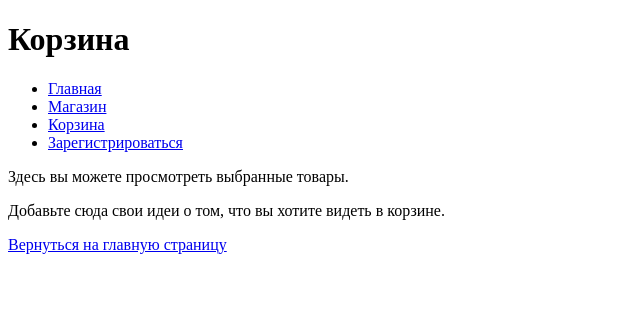
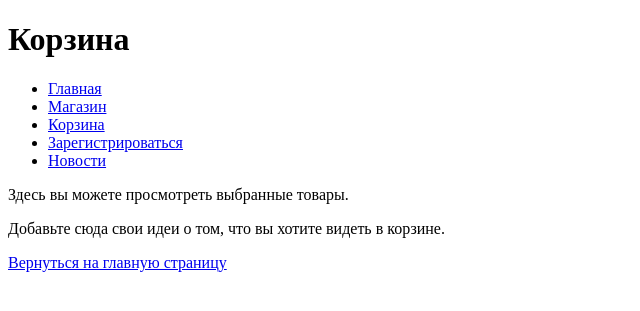
Before and after one commit to Rem19Yulia/mvt.vyvod, a Django app: page /cart/ in a window 1280 px wide. Shown: the top 311 px of the page, without its empty margins (0-640 px from the left). Run offline with Django 5.2, Linux system fonts and the light colour scheme.

```diff
--- a/templates/fourth_task/menu.html
+++ b/templates/fourth_task/menu.html
@@ -14,6 +14,8 @@
             <li><a href="{% url 'shop' %}">Магазин</a></li>
             <li><a href="{% url 'cart' %}">Корзина</a></li>
             <li><a href="{% url 'sign_up_by_django' %}">Зарегистрироваться</a></li>
+            <li><a href="{% url 'news' %}">Новости</a></li>
+
         </ul>
     </div>
 
```
